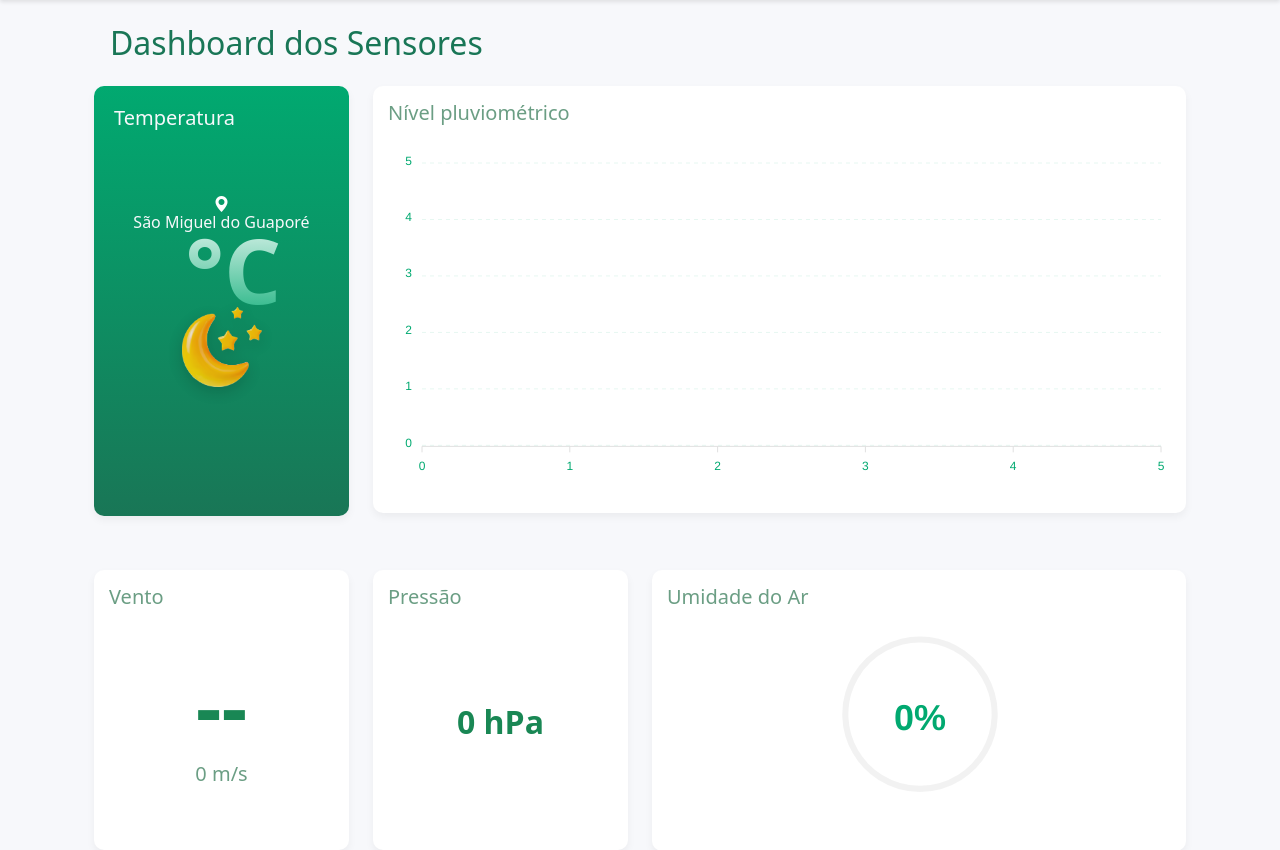
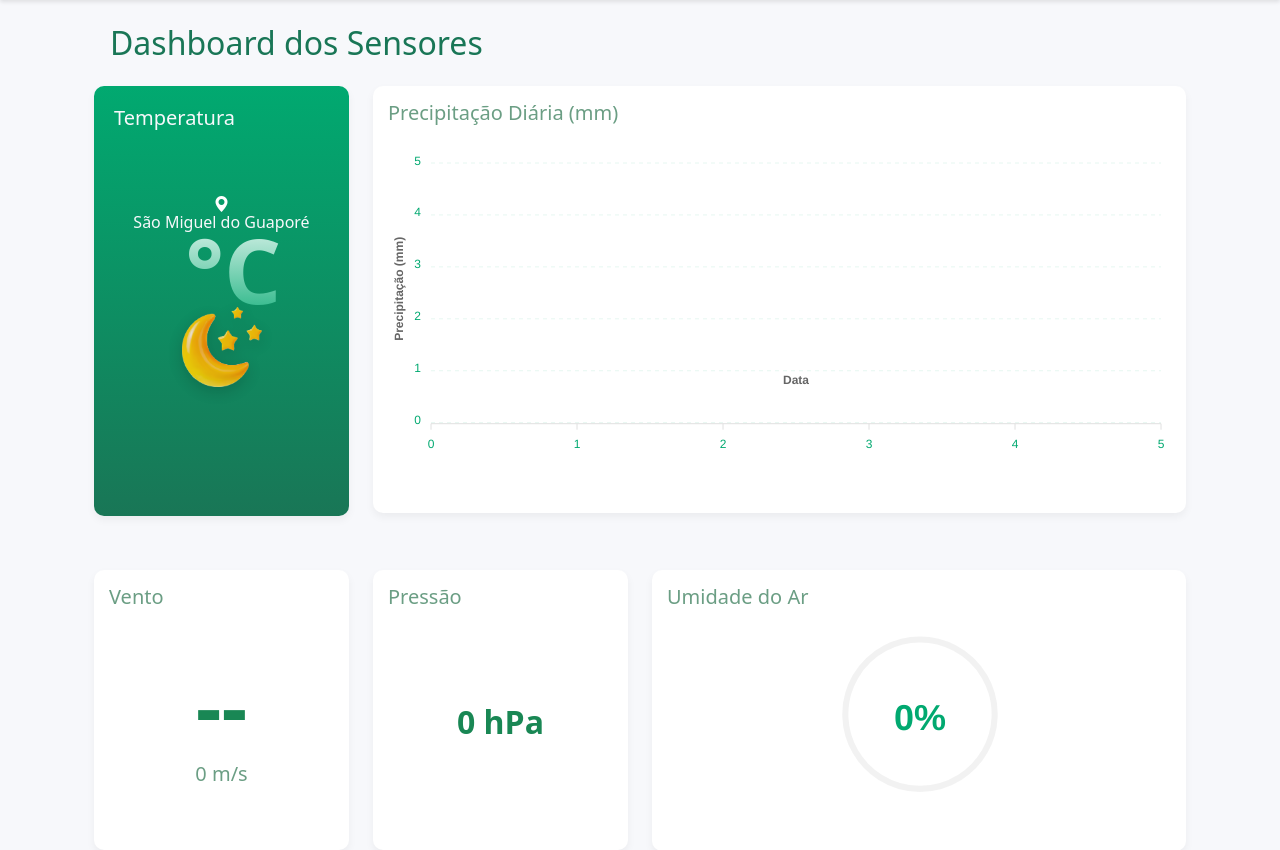
Before and after one commit to JuniorCarlini/agrocomputation, a Django app: page /station/ in a window 1280 px wide. Shown: the part 70-920 px from the top of the page. Run offline with Django 5.2, Linux system fonts and the light colour scheme; data that the repository does not hold is empty; some libraries are stand-ins or nearby versions.

Commit message:
Update dashboard.html

```diff
--- a/station/templates/station/dashboard.html
+++ b/station/templates/station/dashboard.html
@@ -20,7 +20,7 @@
         </div>
         <div class="col-md-9">
             <div class="container container-style">
-                <h5 class="text-color-secondary">Nível pluviométrico</h5>
+                <h5 class="text-color-secondary">Precipitação Diária (mm)</h5>
                 <div id="waterUsageChart"></div>
             </div>
         </div>
@@ -166,7 +166,17 @@
                     }
                 }
             },
-            dataLabels: { enabled: false },
+            dataLabels: {
+                enabled: true,
+                formatter: function (val) {
+                    return val.toFixed(1) + " mm";
+                },
+                style: {
+                    fontSize: '12px',
+                    colors: ['#666']
+                },
+                offsetY: -20
+            },
             colors: ['#01A970', '#01A970'],
             xaxis: {
                 categories: {{ dados_chuva|safe|default:"[]" }}.map(item => item.data),
@@ -175,6 +185,13 @@
                         colors: '#01A970',
                         fontSize: '12px'
                     }
+                },
+                title: {
+                    text: 'Data',
+                    style: {
+                        fontSize: '12px',
+                        color: '#666'
+                    }
                 }
             },
             yaxis: {
@@ -182,6 +199,13 @@
                     style: {
                         colors: '#01A970',
                         fontSize: '12px'
+                    }
+                },
+                title: {
+                    text: 'Precipitação (mm)',
+                    style: {
+                        fontSize: '12px',
+                        color: '#666'
                     }
                 }
             },
@@ -194,6 +218,11 @@
                 style: {
                     fontSize: '14px',
                     colors: ['#01A970']
+                },
+                y: {
+                    formatter: function (val) {
+                        return val.toFixed(1) + " mm";
+                    }
                 }
             },
             fill: { opacity: 0.9 }
```
